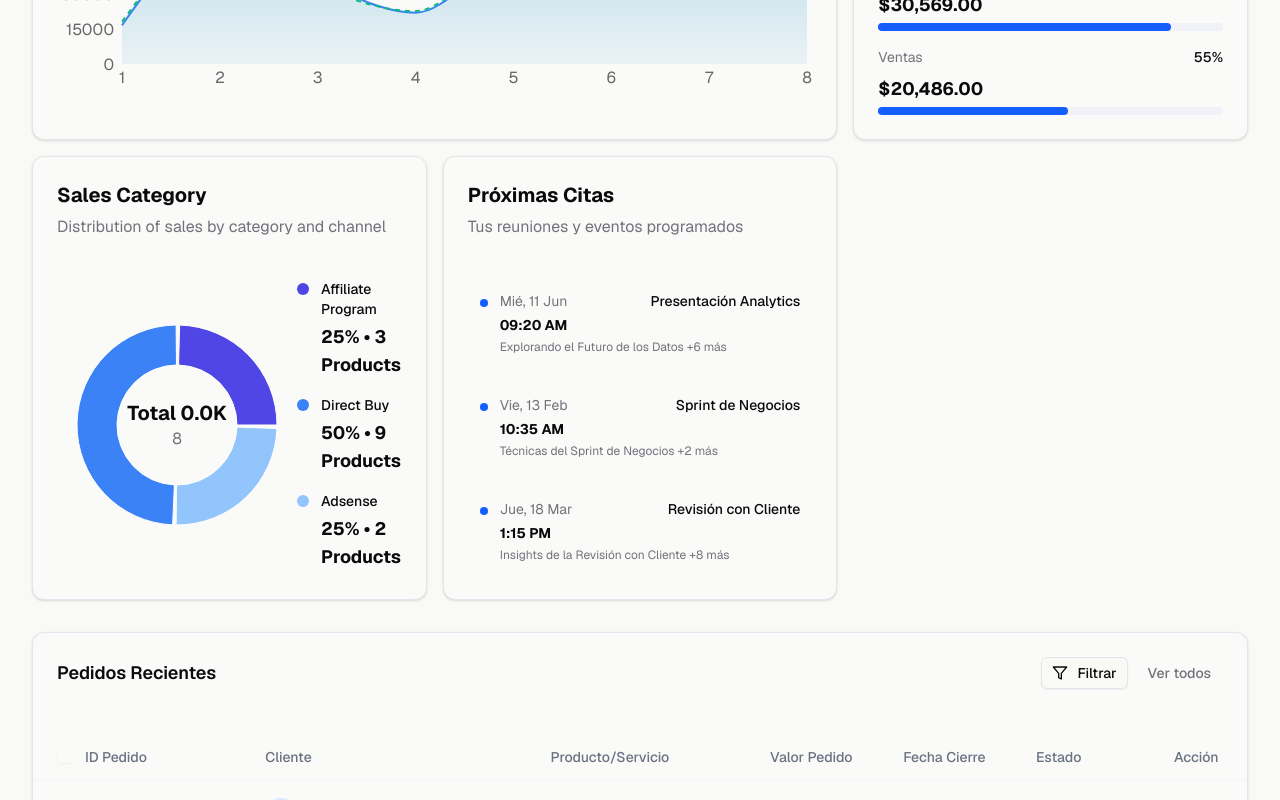
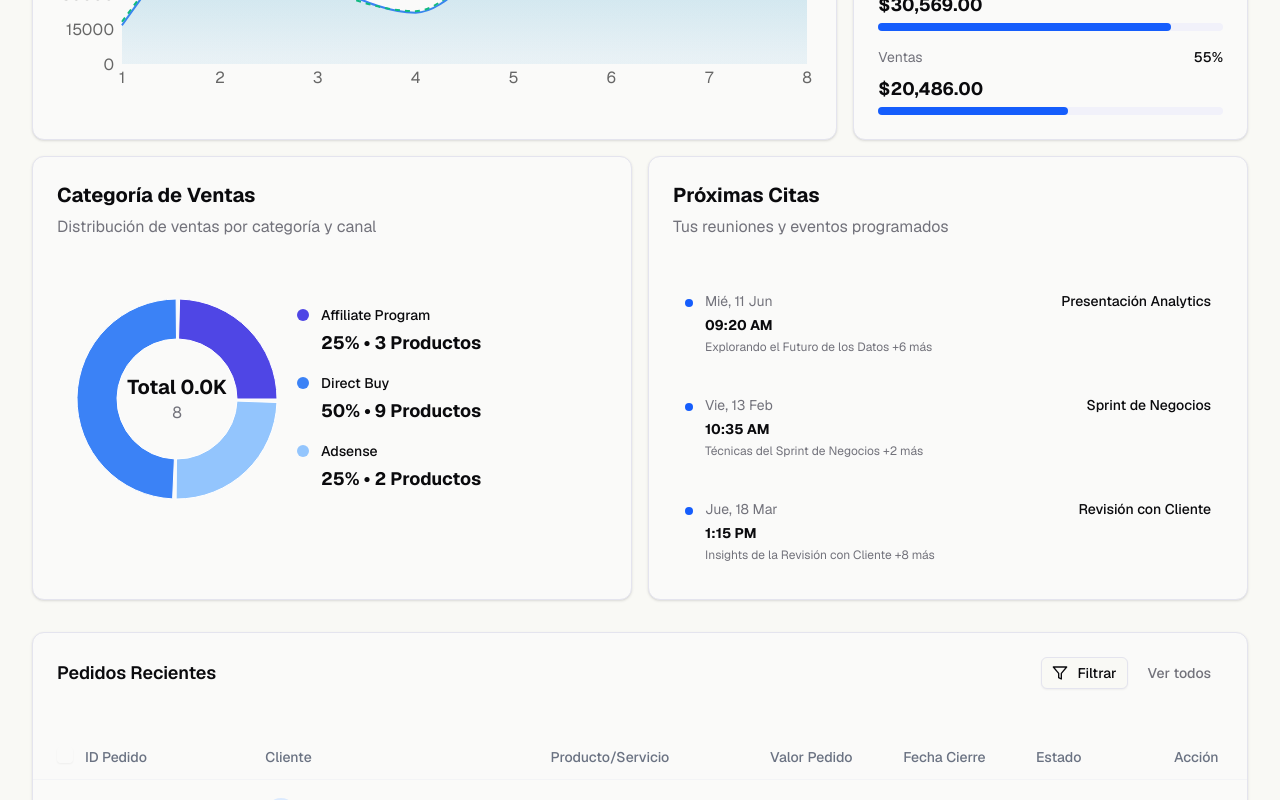
Before and after one commit to epech-wq/crm-dashbord, a Next.js app: page / in a window 1280 px wide. Shown: the part 743-1543 px from the top of the page. Built offline with nearby package versions, Linux system fonts and the light colour scheme.

Commit message:
Fix: layout

```diff
--- a/components/charts-system.tsx
+++ b/components/charts-system.tsx
@@ -401,8 +401,8 @@ export const ChartsGrid = ({ period, visibleCharts }: ChartsGridProps) => {
     },
     {
       key: "salesCategory",
-      title: "Sales Category",
-      description: "Distribution of sales by category and channel",
+      title: "Categoría de Ventas",
+      description: "Distribución de ventas por categoría y canal",
       component: (
         <div className="flex items-center justify-between">
           {/* Chart container */}
@@ -430,7 +430,7 @@ export const ChartsGrid = ({ period, visibleCharts }: ChartsGridProps) => {
                         <div className="bg-card border border-border rounded-lg p-3 shadow-lg">
                           <p className="font-medium text-card-foreground">{data.name}</p>
                           <p className="text-sm text-muted-foreground">
-                            {data.percentage}% • {data.products} Products
+                            {data.percentage}% • {data.products} Productos
                           </p>
                         </div>
                       )
@@ -461,7 +461,7 @@ export const ChartsGrid = ({ period, visibleCharts }: ChartsGridProps) => {
                     {category.name}
                   </div>
                   <div className="text-lg font-bold text-foreground">
-                    {category.percentage}% • {category.products.toLocaleString()} Products
+                    {category.percentage}% • {category.products.toLocaleString()} Productos
                   </div>
                 </div>
               </div>
@@ -703,12 +703,14 @@ export const ChartsGrid = ({ period, visibleCharts }: ChartsGridProps) => {
   const filteredCharts = chartConfigs.filter((chart) => visibleCharts.includes(chart.key))
 
   return (
-    <div className="grid gap-4 md:grid-cols-3">
+    <div className="grid gap-4 md:grid-cols-6">
       {filteredCharts.map((chart) => {
-        // Estadísticas takes 2 columns, Ingresos Estimados takes 1 column
-        const colSpan = chart.key === "statistics" ? "md:col-span-2" :
-          chart.key === "estimatedRevenue" ? "md:col-span-1" :
-            "md:col-span-1"
+        // Define column spans: Estadísticas=4 cols, Ingresos Estimados=2 cols, Sales Category=3 cols (half), Próximas Citas=3 cols, others=2 cols
+        const colSpan = chart.key === "statistics" ? "md:col-span-4" :
+          chart.key === "estimatedRevenue" ? "md:col-span-2" :
+            chart.key === "salesCategory" ? "md:col-span-3" :
+              chart.key === "upcomingSchedule" ? "md:col-span-3" :
+                "md:col-span-2"
 
         return (
           <ChartCard
```
